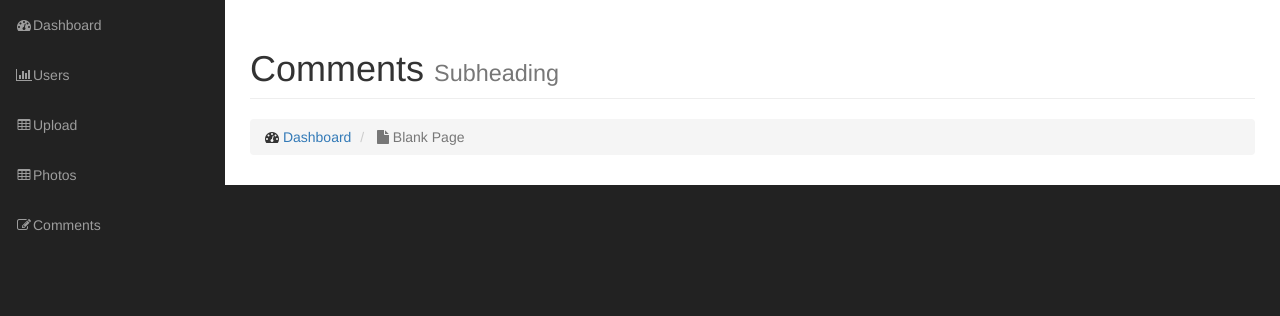
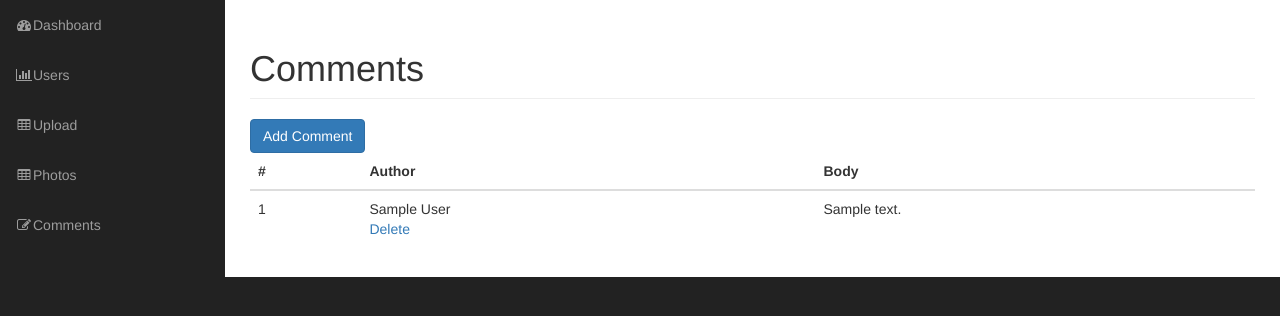
Before and after one commit to kimono-k/Kimono-CMS-OOP, a PHP site: page /admin/comments.php in a window 1280 px wide. Shown: the part 51-367 px from the top of the page. Run offline with PHP 8.4, Linux system fonts and the light colour scheme; the visitor is signed in with stand-in values (Sample User, id 1); tables that the repository leaves empty or names only in its code hold one stand-in row (values such as "Sample post"); grey boxes labelled with a size stand in for pictures from a placeholder-image service; some libraries are stand-ins or nearby versions.

Commit message:
- Deleting comments in the back-end possible.

```diff
--- a/admin/comments.php
+++ b/admin/comments.php
@@ -1,4 +1,6 @@
 <?php include("includes/header.php"); ?>
+
+<?php if (!$session->is_signed_in()) { redirect("login.php"); } ?>
 
     <!-- Navigation -->
     <nav class="navbar navbar-inverse navbar-fixed-top" role="navigation">
@@ -11,30 +13,46 @@
         <!-- /.navbar-collapse -->
     </nav>
 
+<?php
+$comments = Comment::find_all();
+?>
+
     <!-- Admin content -->
     <div id="page-wrapper">
         <div class="container-fluid">
             <!-- Page Heading -->
             <div class="row">
                 <div class="col-lg-12">
-                    <h1 class="page-header">
-                        Comments
-                        <small>Subheading</small>
-                    </h1>
-                    <ol class="breadcrumb">
-                        <li>
-                            <i class="fa fa-dashboard"></i>  <a href="index.html">Dashboard</a>
-                        </li>
-                        <li class="active">
-                            <i class="fa fa-file"></i> Blank Page
-                        </li>
-                    </ol>
+
+                    <h1 class="page-header">Comments</h1>
+                    <a href="add_user.php" class="btn btn-primary">Add Comment</a>
+
+                    <table class="table table-hover table-dark">
+                        <thead>
+                        <tr>
+                            <th>#</th>
+                            <th>Author</th>
+                            <th>Body</th>
+                        </tr>
+                        </thead>
+                        <tbody>
+                        <?php foreach ($comments as $comment) { ?>
+                            <tr>
+                                <!-- Initialize properties from User class -->
+                                <td><?= $comment->id; ?></td>
+                                <td><?= $comment->author; ?>
+                                    <div class="actions-link">
+                                        <a href="delete_comment.php?id=<?= $comment->id; ?>">Delete</a>
+                                    </div>
+                                </td>
+                                <td><?= $comment->body; ?></td>
+                            </tr>
+                        <?php } ?>
+                        </tbody>
+                    </table>
                 </div>
             </div>
-            <!-- /.row -->
         </div>
-        <!-- /.container-fluid -->
     </div>
-    <!-- /#page-wrapper -->
 
 <?php include("includes/footer.php"); ?>
--- a/photo_menu.php
+++ b/photo_menu.php
@@ -159,7 +159,8 @@ $comments = Comment::find_the_comments($photo->id);
                             <img class="media-object" src="http://placehold.it/64x64" alt="">
                         </a>
                         <div class="media-body">
-                            <h4 class="media-heading"><?= $comment->author; ?>
+                            <h4 class="media-heading">
+                                <?= $comment->author; ?>
                                 <small>August 25, 2014 at 9:30 PM</small>
                             </h4>
                             <?= $comment->body; ?>
```
Also changed, not shown: admin/delete_comment.php (added, +17 -0 lines).
